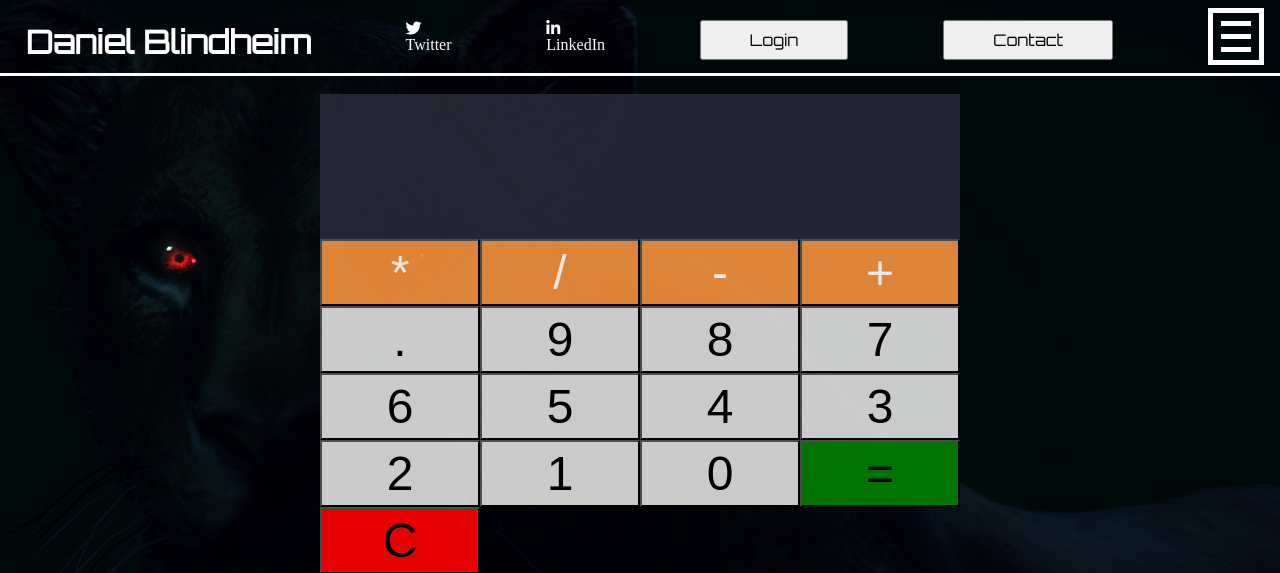
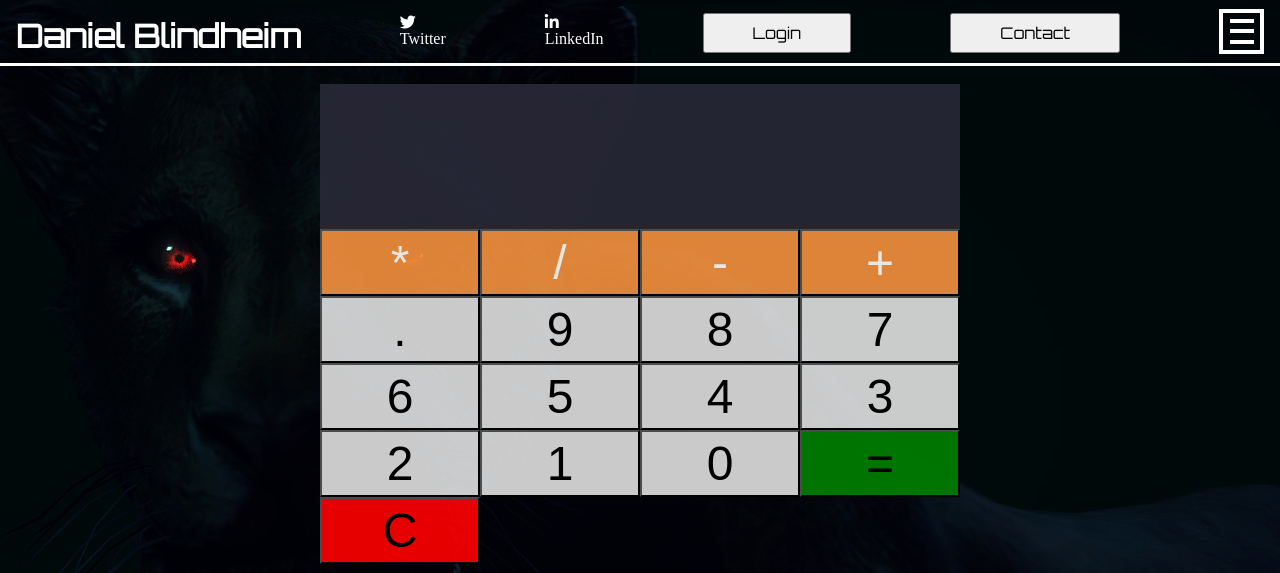
Before and after one commit to Danielblindheim/Webpage-for-learning, a PHP site: page /calc.php in a window 1280 px wide. Shown: the top 573 px of the page. Run offline with PHP 8.4, Linux system fonts and the light colour scheme.

Commit message:
made navbar smaller

```diff
--- a/css/style.css
+++ b/css/style.css
@@ -28,18 +28,16 @@ body {
     background: transparent;
     display: flex;
     justify-content: space-between;
-    padding: 0.5rem 1rem;
+    padding: 0.4rem 1rem;
     border-bottom: 0.2rem solid #fff;
     /*border-bottom: 0.3rem solid #6baa75;*/
-}
-.navbar__logo {
-    margin-top: 5px;
 }
 #myLogo {
     outline: none;
     color: white;
-    margin-top: 13.5px;
-    margin-left: 10px;
+    /*margin-top: 13.5px;*/
+    margin-top: 10.1px;
+    /*margin-left: 10px;*/
     font-size: 2rem;
     font-family: orbitron;
 }
@@ -48,26 +46,30 @@ body {
 }
 .navbar__btn {
     align-self: center;
-    /*border: 5px solid #6baa75;*/
-    border: 5px solid #fff;
+    /*border: 5px solid #fff;*/
+    border: 4px solid #fff;
     cursor: pointer;
 }
 .bar1, .bar2, .bar3 {
-    width: 30px;
+    /*width: 30px;
     height: 5px;
-    margin: 0.5rem;
-    /*background: #6baa75;*/
+    margin: 0.5rem;*/
+    width: 24px;
+    height: 4px;
+    margin: 0.4rem;
     background: #fff;
     transition: all 1s ease;
 }
 .change .bar1 {
-    transform: rotate(-45deg) translate(-9px, 9px);
+    /*transform: rotate(-45deg) translate(-9px, 9px);*/
+    transform: rotate(-45deg) translate(-7.2px, 7.2px);
 }
 .change .bar2 {
     opacity: 0;
 }
 .change .bar3 {
-    transform: rotate(45deg) translate(-9px, -9px);
+    /*transform: rotate(45deg) translate(-9px, -9px);*/
+    transform: rotate(45deg) translate(-7.2px, -7.2px);
 }
 .navbar__links {
     list-style-type: none;
@@ -102,7 +104,7 @@ body {
     opacity: 0.7;
 }
 
-/* Login */
+/* Login links */
 
 .login {
     font-size: 1rem;
@@ -111,7 +113,8 @@ body {
     align-items: center;
     justify-content: center;
     outline: none;
-    margin-top: 11.5px;
+    /*margin-top: 11.5px; */
+    margin-top: 7px;
     padding: 0.5rem 3rem;
 }
 
@@ -127,7 +130,8 @@ body {
 /* Social media */
 
 .socialM.fab {
-    margin-top: 11.5px;
+    /*margin-top: 11.5px;*/
+    margin-top: 8.1px;
 }
 
 .fa-twitter {
```
